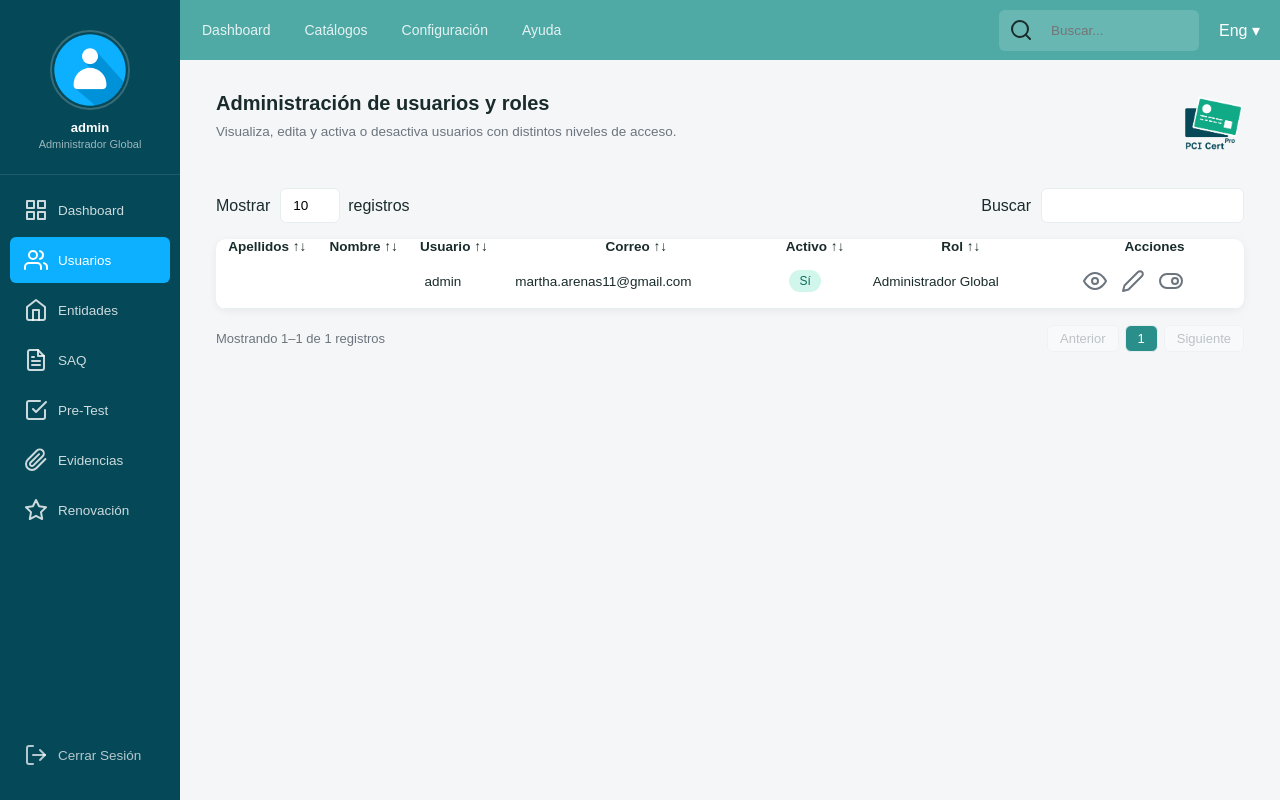
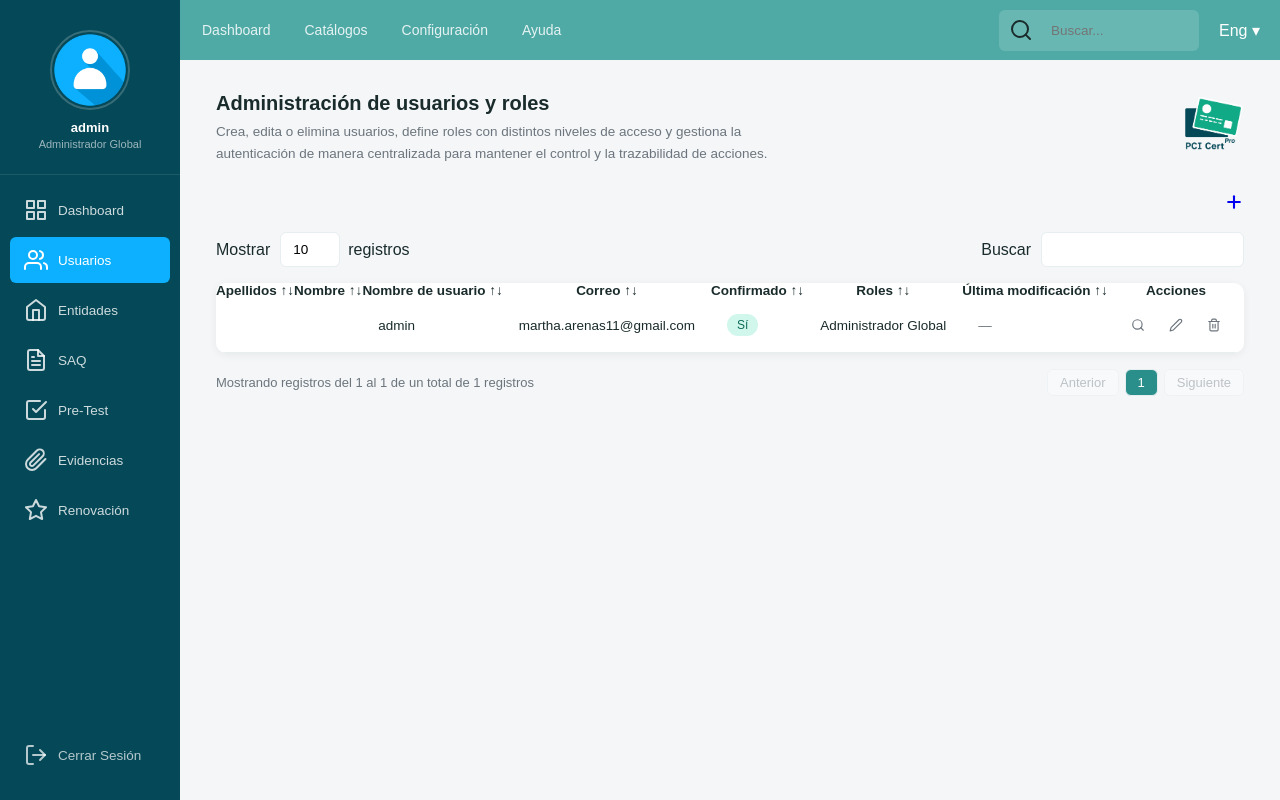
Before and after one commit to Mararen/pcidss, a Django app: page /usuarios/ in a window 1280 px wide. Run offline with Django 4.2, Linux system fonts and the light colour scheme; a user stored in the database is signed in; data comes from the database, SQL or seed files in the repository.

Commit message:
Usuario CRUD actualizado

```diff
--- a/users/templates/users/usuarios_lista.html
+++ b/users/templates/users/usuarios_lista.html
@@ -7,6 +7,7 @@
     <link rel="stylesheet" href="{% static 'users/css/main.css' %}">
 </head>
 <body>
+
 <div class="layout">
 
     <!-- SIDEBAR -->
@@ -17,14 +18,38 @@
             <p>Administrador Global</p>
         </div>
         <nav class="menu">
-            <a href="{% url 'dashboard' %}"><i data-feather="grid"></i> Dashboard</a>
-            <a href="{% url 'usuarios_lista' %}" class="active"><i data-feather="users"></i> Usuarios</a>
-            <a href="{% url 'entidades_lista' %}"><i data-feather="home"></i> Entidades</a>
-            <a href="{% url 'saq' %}"><i data-feather="file-text"></i> SAQ</a>
-            <a href="#"><i data-feather="check-square"></i> Pre-Test</a>
-            <a href="#"><i data-feather="paperclip"></i> Evidencias</a>
-            <a href="#"><i data-feather="star"></i> Renovación</a>
-            <a href="{% url 'logout' %}" class="logout"><i data-feather="log-out"></i> Cerrar Sesión</a>
+            <a href="{% url 'dashboard' %}">
+                <i data-feather="grid"></i>
+                Dashboard
+            </a>
+            <a href="{% url 'usuarios_lista' %}" class="active">
+                <i data-feather="users"></i>
+                Usuarios
+            </a>
+            <a href="{% url 'entidades_lista' %}">
+                <i data-feather="home"></i>
+                Entidades
+            </a>
+            <a href="{% url 'saq' %}">
+                <i data-feather="file-text"></i>
+                SAQ
+            </a>
+            <a href="#">
+                <i data-feather="check-square"></i>
+                Pre-Test
+            </a>
+            <a href="#">
+                <i data-feather="paperclip"></i>
+                Evidencias
+            </a>
+            <a href="#">
+                <i data-feather="star"></i>
+                Renovación
+            </a>
+            <a href="{% url 'logout' %}" class="logout">
+                <i data-feather="log-out"></i>
+                Cerrar Sesión
+            </a>
         </nav>
     </aside>
 
@@ -33,32 +58,49 @@
 
     <!-- TOPBAR -->
     <header class="topbar">
+
         <nav class="topbar-nav">
             <a href="{% url 'dashboard' %}">Dashboard</a>
             <a href="#">Catálogos</a>
             <a href="#">Configuración</a>
             <a href="#">Ayuda</a>
         </nav>
+
         <div class="topbar-right">
+
             <div class="topbar-search">
                 <i data-feather="search"></i>
                 <input type="text" placeholder="Buscar...">
             </div>
-                <div class="topbar-lang">Eng ▾</div>
+
+            <div class="topbar-lang">
+                Eng ▾
             </div>
+
+        </div>
+
     </header>
 
         <!-- CONTENT -->
         <section class="content">
 
+            <!-- PAGE HEADER -->
             <div class="page-header">
                 <div class="page-header-text">
                     <h1>Administración de usuarios y roles</h1>
-                    <p>Visualiza, edita y activa o desactiva usuarios con distintos niveles de acceso.</p>
+                    <p>Crea, edita o elimina usuarios, define roles con distintos niveles de acceso y gestiona la autenticación
+                    de manera centralizada para mantener el control y la trazabilidad de acciones.</p>
                 </div>
                 <div class="page-header-logo-min">
                     <img src="{% static 'users/img/logo.png' %}" alt="PCI Cert Pro">
                 </div>
+            </div>
+
+            <!-- ADD BUTTON -->
+            <div style="display:flex; justify-content:flex-end; margin-bottom: 16px;">
+                <a href="{% url 'usuario_crear' %}" class="btn-add" title="Nuevo Usuario">
+                    <i data-feather="plus" style="width:20px;height:20px;stroke-width:2.5"></i>
+                </a>
             </div>
 
             <!-- TABLE CONTROLS -->
@@ -73,7 +115,7 @@
                 <div class="table-controls-right">
                     <label>Buscar</label>
                     <form method="get" class="search-box">
-                        <input type="text" name="buscar" value="{{ request.GET.buscar }}">
+                        <input type="text" name="buscar" placeholder="" value="{{ request.GET.buscar }}">
                     </form>
                 </div>
             </div>
@@ -84,10 +126,11 @@
                     <tr>
                         <th>Apellidos <span class="sort-icon">↑↓</span></th>
                         <th>Nombre <span class="sort-icon">↑↓</span></th>
-                        <th>Usuario <span class="sort-icon">↑↓</span></th>
+                        <th>Nombre de usuario <span class="sort-icon">↑↓</span></th>
                         <th>Correo <span class="sort-icon">↑↓</span></th>
-                        <th>Activo <span class="sort-icon">↑↓</span></th>
-                        <th>Rol <span class="sort-icon">↑↓</span></th>
+                        <th>Confirmado <span class="sort-icon">↑↓</span></th>
+                        <th>Roles <span class="sort-icon">↑↓</span></th>
+                        <th>Última modificación <span class="sort-icon">↑↓</span></th>
                         <th>Acciones</th>
                     </tr>
                 </thead>
@@ -106,28 +149,27 @@
                             {% endif %}
                         </td>
                         <td>
-                            {% if user.is_superuser %}Administrador Global{% else %}Usuario{% endif %}
+                            {% if user.is_superuser %}Administrador Global
+                            {% else %}Usuario{% endif %}
                         </td>
+                        <td style="color: var(--text-muted);">—</td>
                         <td>
                             <div class="actions">
-                                <a href="{% url 'usuario_detalle' user.pk %}" class="btn-icon" title="Ver">
-                                    <i data-feather="eye"></i>
+                                <a href="{% url 'usuario_editar' user.pk %}" class="btn-icon" title="Ver">
+                                    <i data-feather="search" style="width:14px;height:14px"></i>
                                 </a>
                                 <a href="{% url 'usuario_editar' user.pk %}" class="btn-icon" title="Editar">
-                                    <i data-feather="edit-2"></i>
+                                    <i data-feather="edit-2" style="width:14px;height:14px"></i>
                                 </a>
-                                {% url 'usuario_toggle' user.pk as toggle_url %}
-                                <a href="{{ toggle_url }}"
-                                   class="btn-icon {% if user.is_active %}danger{% endif %}"
-                                   title="{% if user.is_active %}Desactivar{% else %}Activar{% endif %}">
-                                    <i data-feather="{% if user.is_active %}toggle-right{% else %}toggle-left{% endif %}"></i>
+                                <a href="{% url 'usuario_eliminar' user.pk %}" class="btn-icon btn-icon-delete" title="Eliminar">
+                                    <i data-feather="trash-2" style="width:14px;height:14px"></i>
                                 </a>
                             </div>
                         </td>
                     </tr>
                     {% empty %}
                     <tr>
-                        <td colspan="7" style="text-align:center; color:var(--text-muted); padding:30px;">
+                        <td colspan="8" style="text-align:center; color:var(--text-muted); padding:30px;">
                             No hay usuarios registrados.
                         </td>
                     </tr>
@@ -138,8 +180,8 @@
             <!-- PAGINATION -->
             <div class="pagination">
                 <div class="pagination-info">
-                    Mostrando {{ page_obj.start_index }}–{{ page_obj.end_index }}
-                    de {{ page_obj.paginator.count }} registros
+                    Mostrando registros del {{ page_obj.start_index }} al {{ page_obj.end_index }}
+                    de un total de {{ page_obj.paginator.count }} registros
                 </div>
                 <div class="pagination-controls">
                     {% if page_obj.has_previous %}
@@ -167,6 +209,8 @@
         </section>
     </main>
 </div>
+
+
     <script src="https://unpkg.com/feather-icons/dist/feather.min.js"></script>
     <script>feather.replace({'stroke-width': 2})</script>
 </body>
--- a/users/urls.py
+++ b/users/urls.py
@@ -21,7 +21,7 @@ urlpatterns = [
     path('usuarios/', views.UsuarioListView.as_view(), name='usuarios_lista'),
     path('usuarios/nuevo/', views.UsuarioCreateView.as_view(), name='usuario_crear'),
 
-    path('usuarios/<int:pk>/', views.UsuarioDetalleView.as_view(), name='usuario_detalle'),
+    path('usuarios/<int:pk>/', views.UsuarioDetalleView.as_view(), name='usuario_detalles'),
 
     path('usuarios/<int:pk>/editar/', views.UsuarioUpdateView.as_view(), name='usuario_editar'),
     path('usuarios/<int:pk>/eliminar/', views.UsuarioDeleteView.as_view(), name='usuario_eliminar'),
--- a/users/views.py
+++ b/users/views.py
@@ -130,7 +130,7 @@ class UsuarioListView(SoloAdminMixin, ListView):
 
 class UsuarioDetalleView(SoloAdminMixin, DetailView):
     model = User
-    template_name = "users/usuario_detalle.html"
+    template_name = "users/usuarios_detalle.html"
     context_object_name = "usuario"
 
 
```
Also changed, not shown: users/templates/users/entidades_lista.html (+7 -0 lines). Lines whose indentation alone changed are shown as unchanged.
